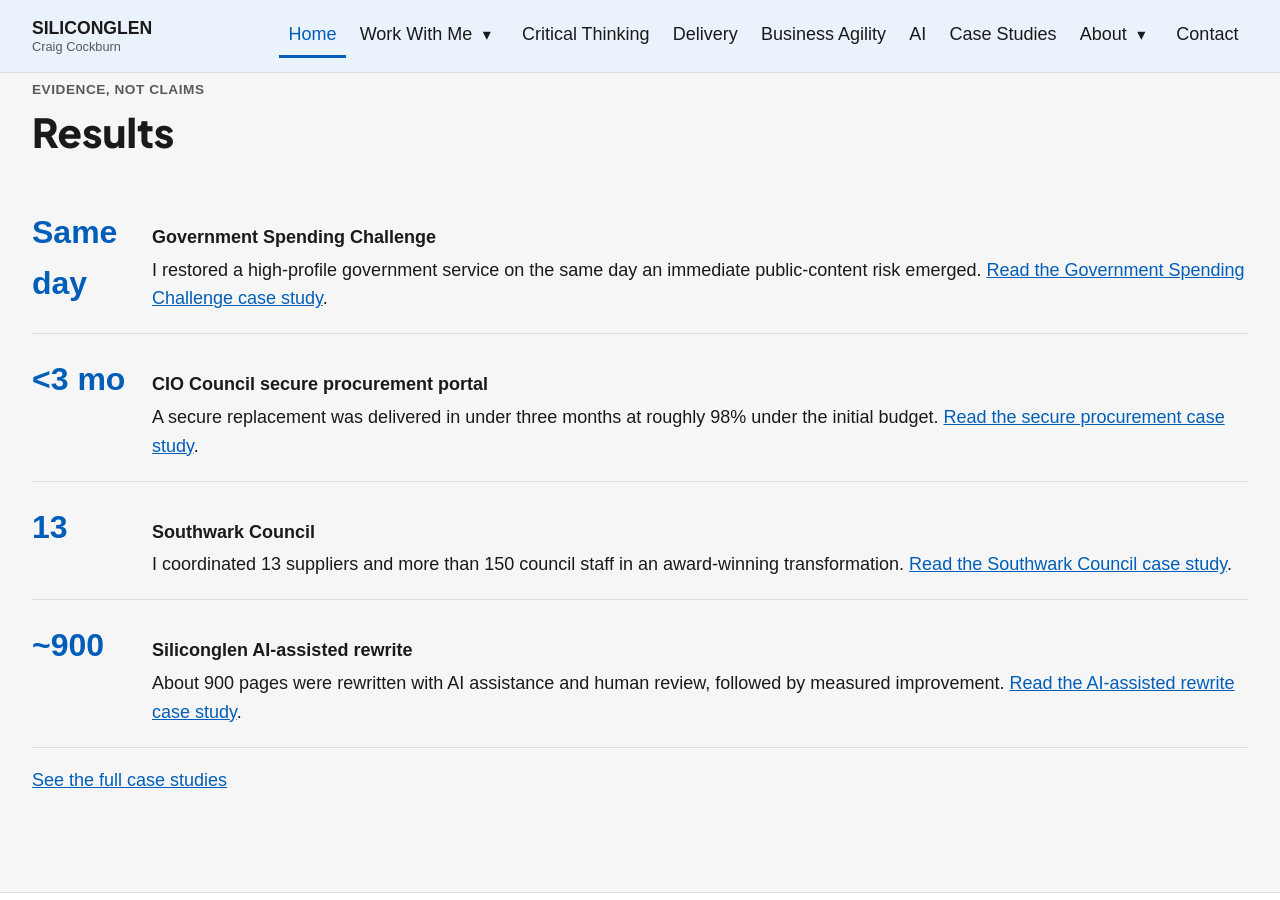
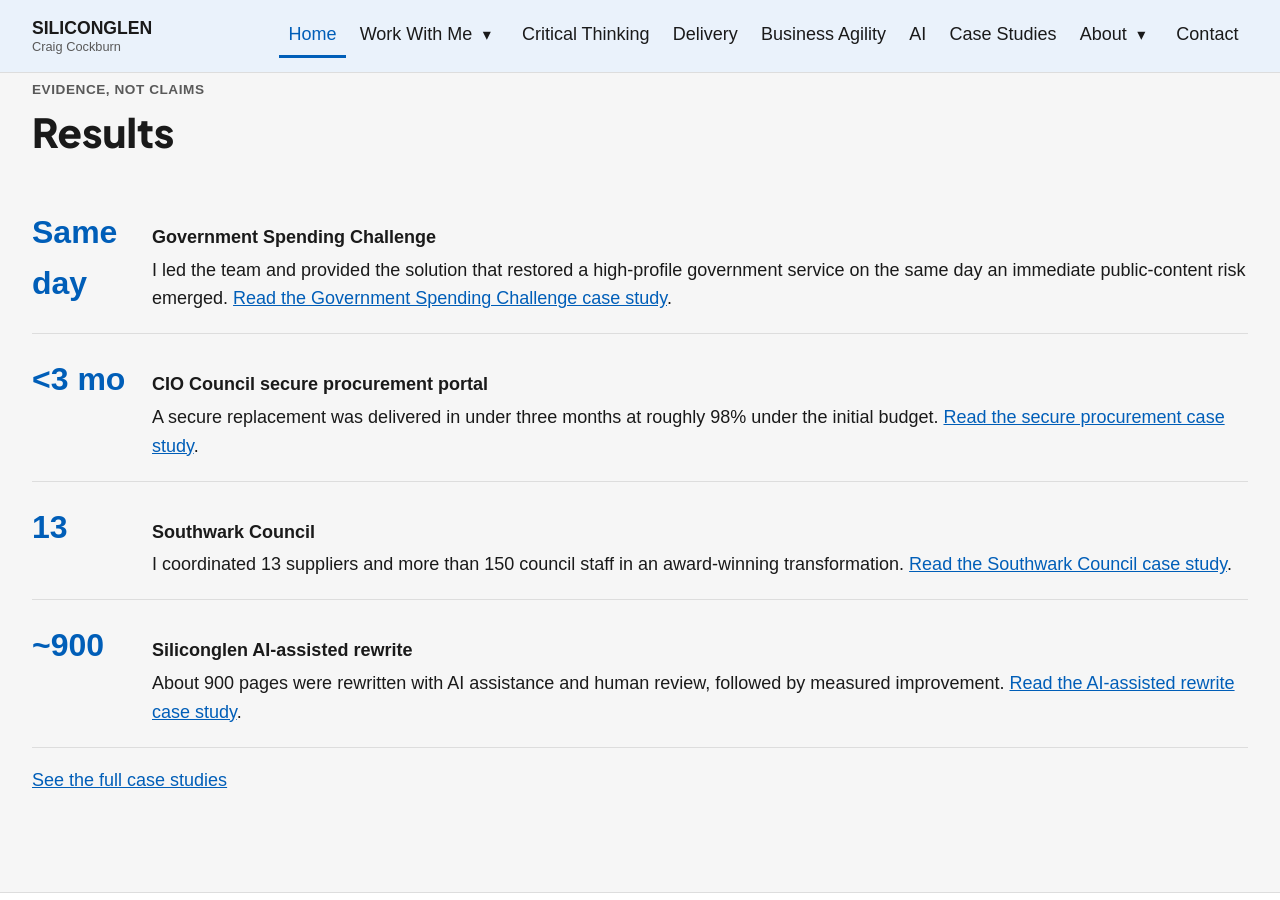
Before and after one commit to siliconglen/siliconglen-site, a Jekyll site: the page built from index.md, in a window 1280 px wide and 900 px high, scrolled down 3482 px. Built offline with Jekyll 4.4.1, drawn with Linux system fonts in a browser that asks for light colours.

Commit message:
Correct Government Spending Challenge role

```diff
--- a/index.md
+++ b/index.md
@@ -138,7 +138,7 @@ description: "Siliconglen: my work in critical thinking, delivery and Agile. Und
     <ul class="ledger">
       <li>
         <span class="figure">Same day</span>
-        <span class="desc"><strong>Government Spending Challenge</strong>I restored a high-profile government service on the same day an immediate public-content risk emerged. <a href="{{ '/case-studies/#government-spending-challenge' | relative_url }}">Read the Government Spending Challenge case study</a>.</span>
+        <span class="desc"><strong>Government Spending Challenge</strong>I led the team and provided the solution that restored a high-profile government service on the same day an immediate public-content risk emerged. <a href="{{ '/case-studies/#government-spending-challenge' | relative_url }}">Read the Government Spending Challenge case study</a>.</span>
       </li>
       <li>
         <span class="figure">&lt;3 mo</span>
```
